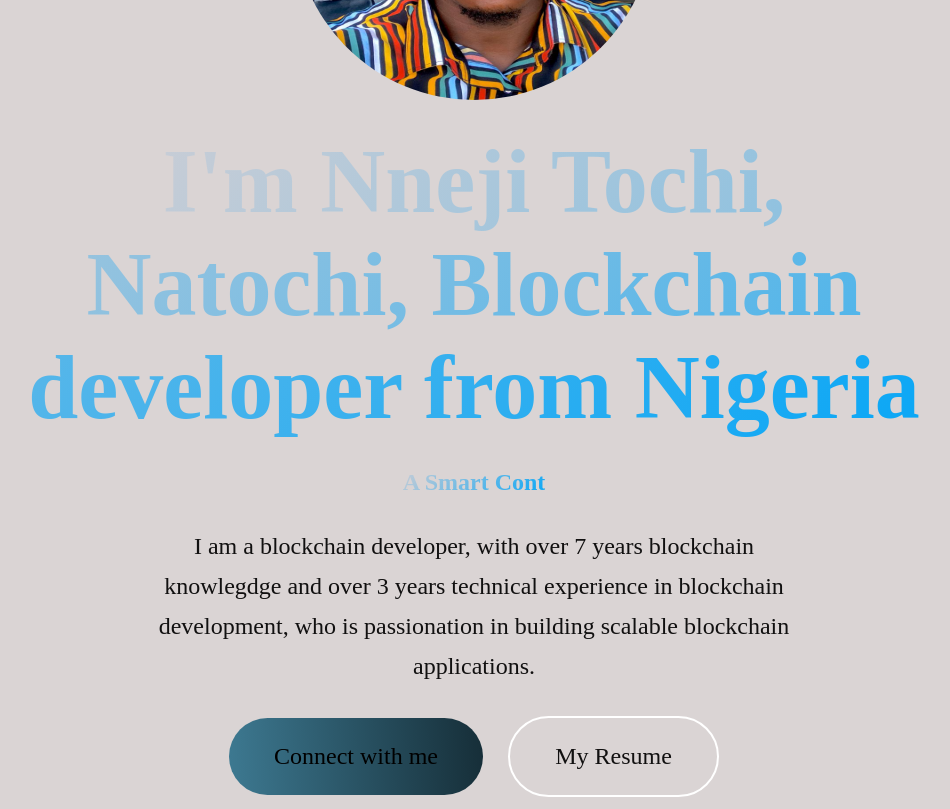
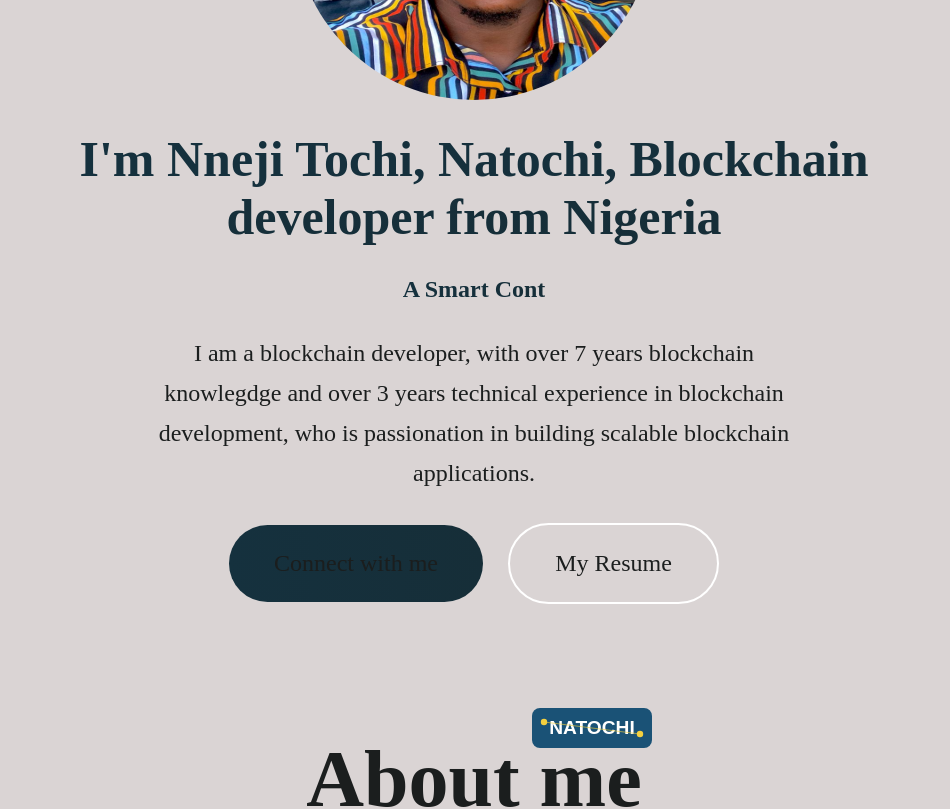
Before and after one commit to DaniTechdev/MyPortfolio-Natochi-, a Next.js app: page / in a window 1280 px wide. Shown: the part 560-1369 px from the top of the page, without its empty margins (166-1116 px from the left). Built offline with nearby package versions, Linux system fonts and the light colour scheme.

Commit message:
Color updates

```diff
--- a/Components/About/About.module.css
+++ b/Components/About/About.module.css
@@ -98,7 +98,7 @@
   width: 50%;
   height: 8px;
   border-radius: 50px;
-  background: linear-gradient(267deg, rgb(22, 46, 56), rgb(139, 194, 218));
+  background: var(--gradient-primary);
 }
 .about_profileimg {
   width: 500px;
@@ -136,7 +136,7 @@
 .about_ahcievement h1 {
   font-size: 60px;
   font-weight: 700;
-  background: linear-gradient(267deg, rgb(22, 46, 56), rgb(139, 194, 218));
+  background: var(--gradient-primary);
   background-clip: text;
   -webkit-background-clip: text;
   -webkit-text-fill-color: transparent;
@@ -255,7 +255,7 @@
     width: fit-content;
     height: 8px;
     border-radius: 50px;
-    background: linear-gradient(267deg, rgb(22, 46, 56), rgb(139, 194, 218));
+    background: var(--gradient-primary);
   }
   .about_skills_mob {
     display: none;
@@ -319,7 +319,7 @@
     height: 8px;
     border-radius: 50px;
     margin-left: 5px;
-    background: linear-gradient(267deg, rgb(22, 46, 56), rgb(139, 194, 218));
+    background: var(--gradient-primary);
   }
 
   .about_skills_mob {
@@ -360,7 +360,7 @@
     height: 8px;
     border-radius: 50px;
     margin-left: 5px;
-    background: linear-gradient(267deg, rgb(22, 46, 56), rgb(139, 194, 218));
+    background: var(--gradient-primary));
   }
 
   .about_achievements {
@@ -390,7 +390,7 @@
   .about_ahcievement h1 {
     font-size: 32px;
     font-weight: 700;
-    background: linear-gradient(267deg, rgb(22, 46, 56), rgb(139, 194, 218));
+    background: var(--gradient-primary);
     background-clip: text;
     -webkit-background-clip: text;
     -webkit-text-fill-color: transparent;
@@ -409,7 +409,7 @@
   .about_ahcievement h1 {
     font-size: 30px;
     font-weight: 700;
-    background: linear-gradient(267deg, rgb(22, 46, 56), rgb(139, 194, 218));
+    background:var(--gradient-primary);
     background-clip: text;
     -webkit-background-clip: text;
     -webkit-text-fill-color: transparent;
--- a/Components/Hero/Hero.module.css
+++ b/Components/Hero/Hero.module.css
@@ -18,7 +18,7 @@
 .hero h1 {
   text-align: center;
   width: 70%;
-  font-size: 90px;
+  font-size: 50px;
   font-weight: 600;
   color: white;
 }
@@ -57,8 +57,9 @@
 .hero_connect {
   padding: 25px 45px;
   border-radius: 50px;
-  background: linear-gradient(267deg, rgb(22, 46, 56), rgb(61, 121, 145));
+  background: var(--gradient-primary);
   cursor: pointer;
+  color: var(--text);
 }
 
 .hero_resume {
--- a/Components/Services/Services.module.css
+++ b/Components/Services/Services.module.css
@@ -66,7 +66,7 @@
 }
 
 .service_format p {
-  color: rgb(207, 225, 233);
+  color: var(--text);
   font-size: 24px;
   line-height: 40px;
   max-width: 300px;
@@ -81,9 +81,11 @@
 
 .service_format:hover {
   border: 2px solid rgb(27, 111, 147);
-  background: var(--gradient-primary);
+  /* background: var(--gradient-primary); */
   transform: scale(1.1);
-  transition: 0.4s;
+  transition: 0.2s;
+  box-shadow: 4px 4px 5px 0px rgb(0 0 0 / 20%),
+    -2px -2px 5px 0px rgb(0 0 0 / 20%);
 }
 
 @media (max-width: 768px) {
--- a/styles/globals.css
+++ b/styles/globals.css
@@ -17,20 +17,13 @@ a {
   --text-secondary: #a4bac6;
 
   /* Accent colors - based on rgb(22, 46, 56) [#162e38] */
-  --primary: #162e38;
+  --primary: #6ca2b9;
   --primary-light: #1e3c4a;
   --primary-lighter: #284c5c;
 
   /* Complementary accent */
   --accent: #382e16;
   --accent-light: #4a3c1e;
-
-  /* Neutral tones */
-  --neutral-900: #0c1a20;
-  --neutral-800: #122530;
-  --neutral-700: #162e38;
-  --neutral-600: #1e3c4a;
-  --neutral-500: #284c5c;
 
   /* Surface colors */
   --card-bg: #122530;
@@ -45,7 +38,7 @@ a {
   --gradient-primary: linear-gradient(
     267deg,
     rgb(22, 46, 56),
-    rgb(55, 98, 117)
+    rgb(6, 175, 248)
   );
   --gradient-vibrant: linear-gradient(135deg, #162e38 0%, #284c5c 100%);
   --gradient-subtle: linear-gradient(135deg, #0c1a20 0%, #122530 100%);
@@ -70,18 +63,14 @@ a {
 :root[data-theme="light"] {
   /* Primary colors */
   --background: #dad4d4;
-  --text: #111010;
+  /* --text: #4479cd; */
+  --text: #1b1e1e;
   --text-secondary: #555555;
 
   /* Accent colors */
   --primary: rgb(185, 191, 193);
   --primary-hover: #1a66ff;
   --secondary: #8ecae6;
-
-  /* Neutral tones */
-  --neutral-100: #f8f9fa;
-  --neutral-200: #e9ecef;
-  --neutral-300: #dee2e6;
 
   /* Surface colors */
   --card-bg: #ffffff;
@@ -93,7 +82,8 @@ a {
   --button-text: #ffffff;
 
   /* Gradient options */
-  --gradient-primary: linear-gradient(135deg, #c8cdd6 0%, #0aa7f6 100%);
+  /* --gradient-primary: linear-gradient(135deg, #c8cdd6 0%, #0aa7f6 100%); */
+  --gradient-primary: linear-gradient(267deg, rgb(22, 46, 56), rgb(21, 49, 62));
   --gradient-subtle: linear-gradient(135deg, #f8f9fa 0%, #e9ecef 100%);
   --gradient-accent: linear-gradient(
     135deg,
```
